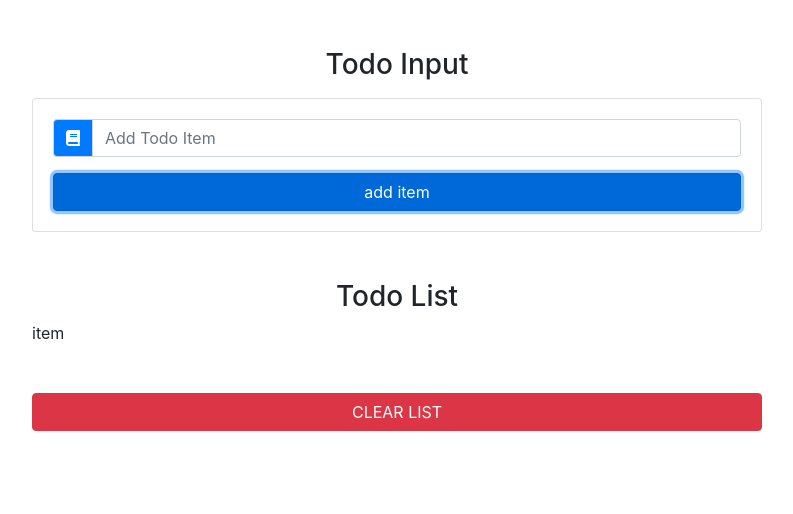
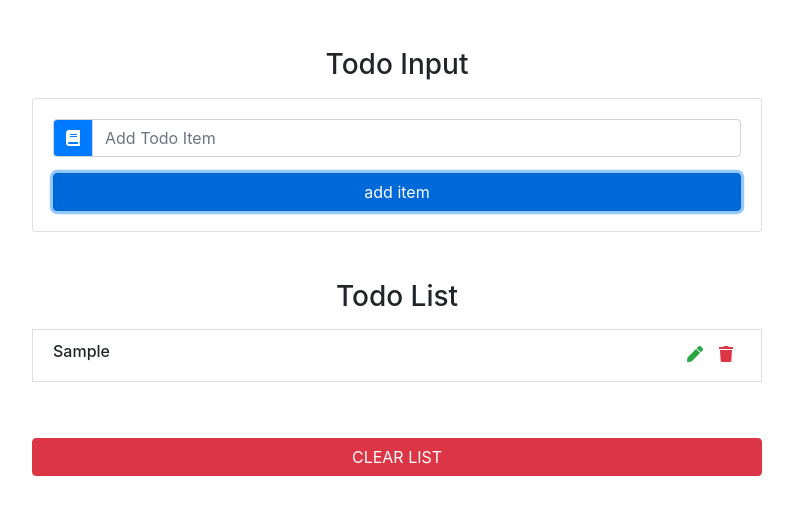
Before and after one commit to Miselrkba/react-todo-list, a React (Create React App) app: page / in a window 1280 px wide. Both pictures are taken after typing "Sample" into the empty fields and a click on the button "add item". Shown: the top 514 px of the page, without its empty margins (243-1036 px from the left). Built offline with nearby package versions, Linux system fonts and the light colour scheme.

Commit message:
clearlist

```diff
--- a/src/components/TodoItem.js
+++ b/src/components/TodoItem.js
@@ -1,11 +1,20 @@
-import React, { Component } from 'react'
+import React, { Component } from "react";
 
 export default class TodoItem extends Component {
-    render() {
-        return (
-            <div>
-                item
-            </div>
-        )
-    }
+  render() {
+    const { title, handleDelete, handleEdit } = this.props;
+    return (
+      <li className="list-group-item text-capitalize d-flex justify-content-between my-2">
+        <h6>{title}</h6>
+        <div className="todo-icon">
+          <span className="mx-2 text-success" onClick={handleEdit}>
+            <i className="fas fa-pen"></i>
+          </span>
+          <span className="mx-2 text-danger" onClick={handleDelete}>
+            <i className="fas fa-trash"></i>
+          </span>
+        </div>
+      </li>
+    );
+  }
 }
```
